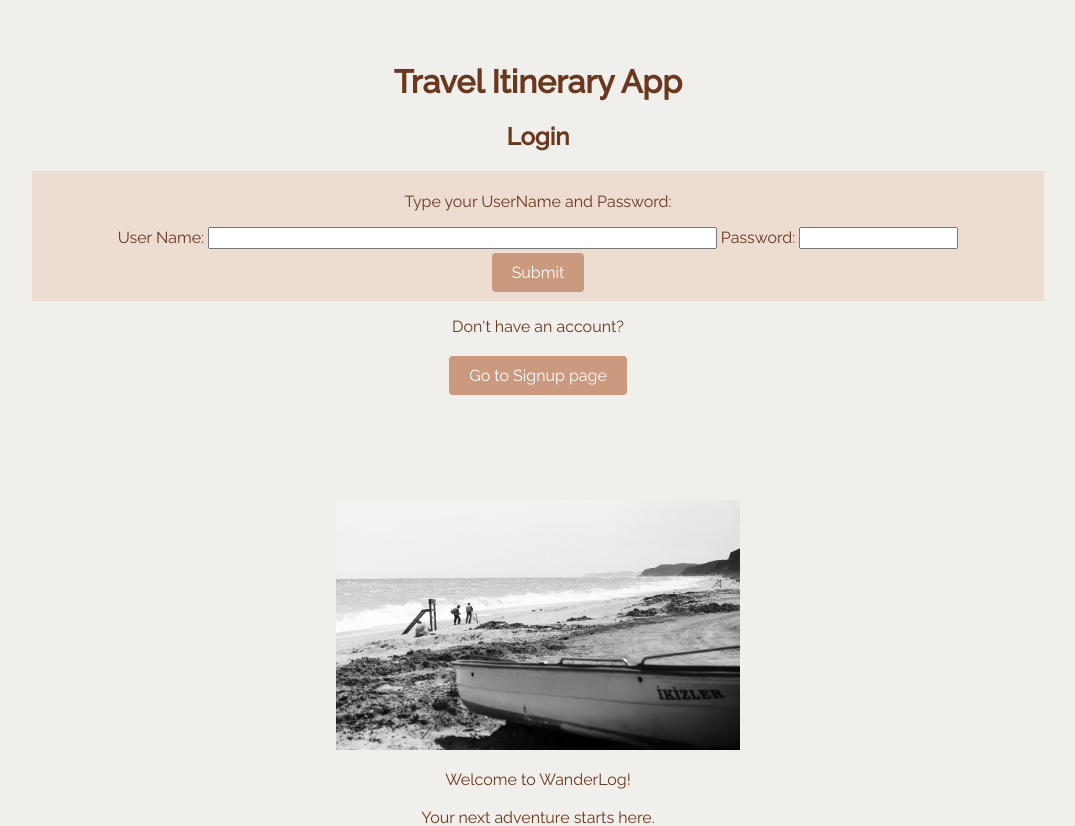
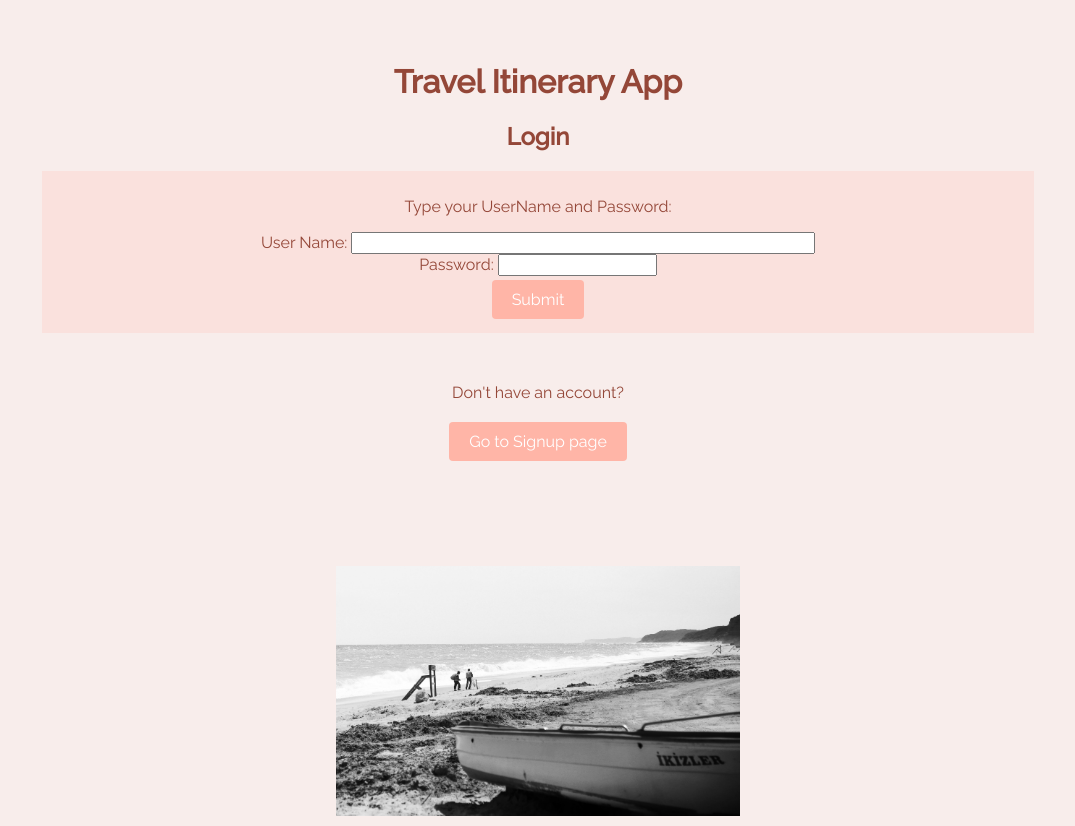
Before and after one commit to RumiYo/p5-project-travel-itinerary-app, a React (Create React App) app in the folder client/: page /itineraries/add in a window 1280 px wide. Shown: the top 826 px of the page, without its empty margins (102-1177 px from the left). Built offline with nearby package versions, Linux system fonts and the light colour scheme; no server answers.

Commit message:
added css format

```diff
--- a/client/src/App.css
+++ b/client/src/App.css
@@ -7,8 +7,8 @@
 body {
   margin-top: 50px;
   align-items: center;
-  background-color: #F0EFEB;
-  color: #69381E;
+  background-color: #F8EDEB;
+  color: #944738;
 }
 
 main {
@@ -34,13 +34,9 @@ main {
   align-items: center;
   text-align: center;
 }
-.LoginSignupForms{
-  background-color: #EDDCD2;
-  padding: 5px;
-}
 
 .buttons {
-  background-color: #CB997E; /* Green background */
+  background-color: #FFB5A7; /* Green background */
   border: none; /* Remove borders */
   color: white; /* White text */
   padding: 10px 20px; /* Some padding */
@@ -55,19 +51,20 @@ main {
 }
 
 .buttons:hover {
-  background-color: #985D3D;
+  background-color: #C8472D;
 }
 
-.buttons:disabled {
-  background-color: #A6A6A6;
-  color: #EDDCD2;
+.addItem{
+  margin: 20px 10px 50px 10px;
+  padding: 10px 40px;
+  position: float;
+  background-color: #FAE1DD;
 }
-
 
 /* destinationList */
 
 div.destinationList {
-  background-color: #EDDCD2;
+  background-color: #FAE1DD;
   align-items: center;
   margin:4px;
   text-align: center;
@@ -136,7 +133,7 @@ img.popularSpotsListImage {
 }
 
 div.itinerariesList {
-  background-color: #EDDCD2;
+  background-color: #FAE1DD;
   align-items: center;
   margin:4px;
   text-align: left;
@@ -161,12 +158,7 @@ div.itinerariesList {
   clear: both;
 }
 
-.addItem{
-  margin: 20px 10px 50px 10px;
-  padding: 10px 40px;
-  position: float;
-  background-color: #FFF1E6;
-}
+
 
 input[type="text"] {
   width: 50%;
--- a/client/src/components/Home/LoginForm.js
+++ b/client/src/components/Home/LoginForm.js
@@ -50,7 +50,7 @@ function LoginForm({ onLogin }){
     return (
         <div >
             <h2>Login</h2>
-            <form className="LoginSignupForms" onSubmit={formik.handleSubmit}>
+            <form className="addItem" onSubmit={formik.handleSubmit}>
                 <p>Type your UserName and Password:</p>
                 <label htmlFor="username">User Name: </label>
                 <input
@@ -60,7 +60,7 @@ function LoginForm({ onLogin }){
                     value={formik.values.username}
                     onChange={formik.handleChange}
                 />
-
+                <br/>
                 <label htmlFor="password">   Password: </label>
                 <input
                     type="password"
--- a/client/src/components/Home/SignUpForm.js
+++ b/client/src/components/Home/SignUpForm.js
@@ -60,7 +60,7 @@ function SignUpForm({ onSignUp }){
     return (
         <div>
             <h2>Signup Form</h2>
-            <form className="LoginSignupForms" onSubmit={handleSubmit}>
+            <form className="addItem" onSubmit={handleSubmit}>
               <p>Please fill out all the information below:</p>
                 <label htmlFor="first_name">First Name:  </label>
                 <input
--- a/client/src/components/NavBar.css
+++ b/client/src/components/NavBar.css
@@ -1,5 +1,5 @@
 nav{
-    background: #A5A58D;
+    background: #C9968D;
     padding: 1.5px 0px;
     position: fixed;
     width: 100%;
@@ -20,6 +20,6 @@ nav{
 }
 
 .active {
-    color: #8c2f39;
+    color: #FEC89A;
     font-weight: bold;
 }
```
